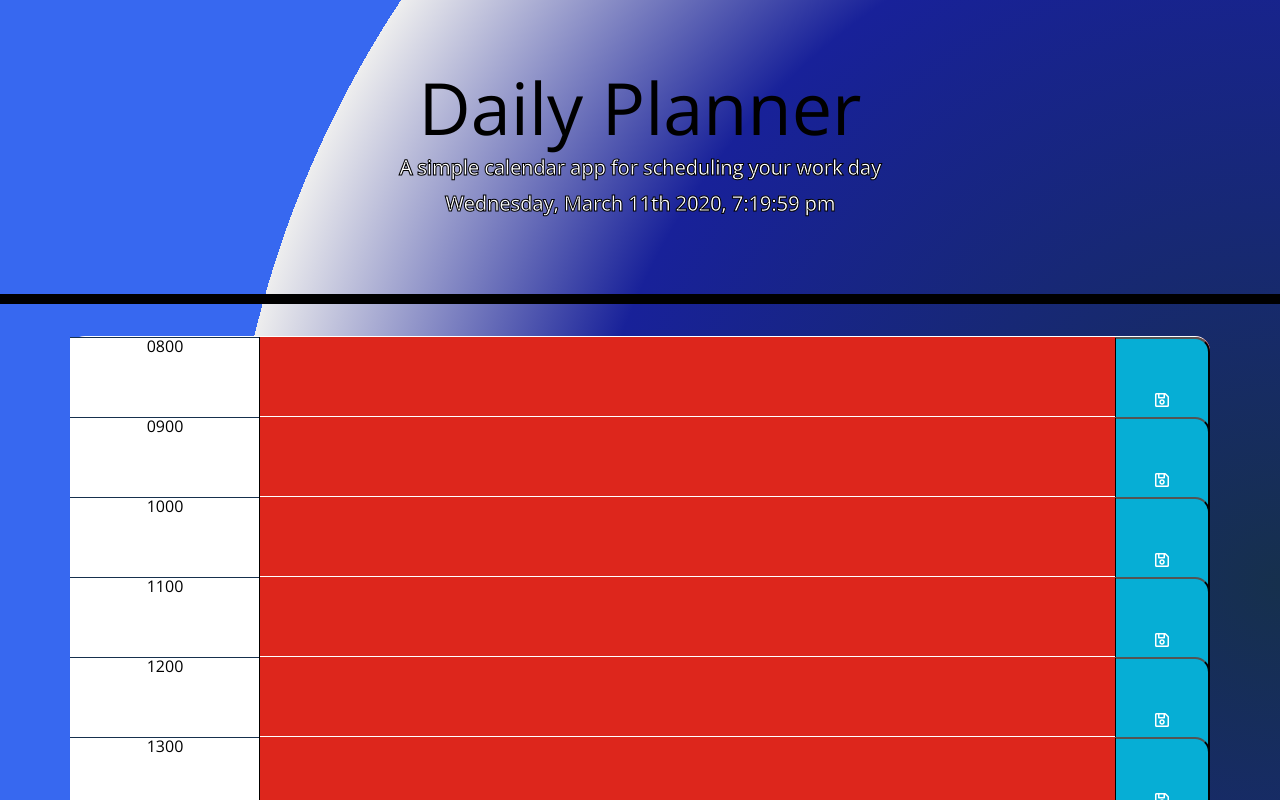
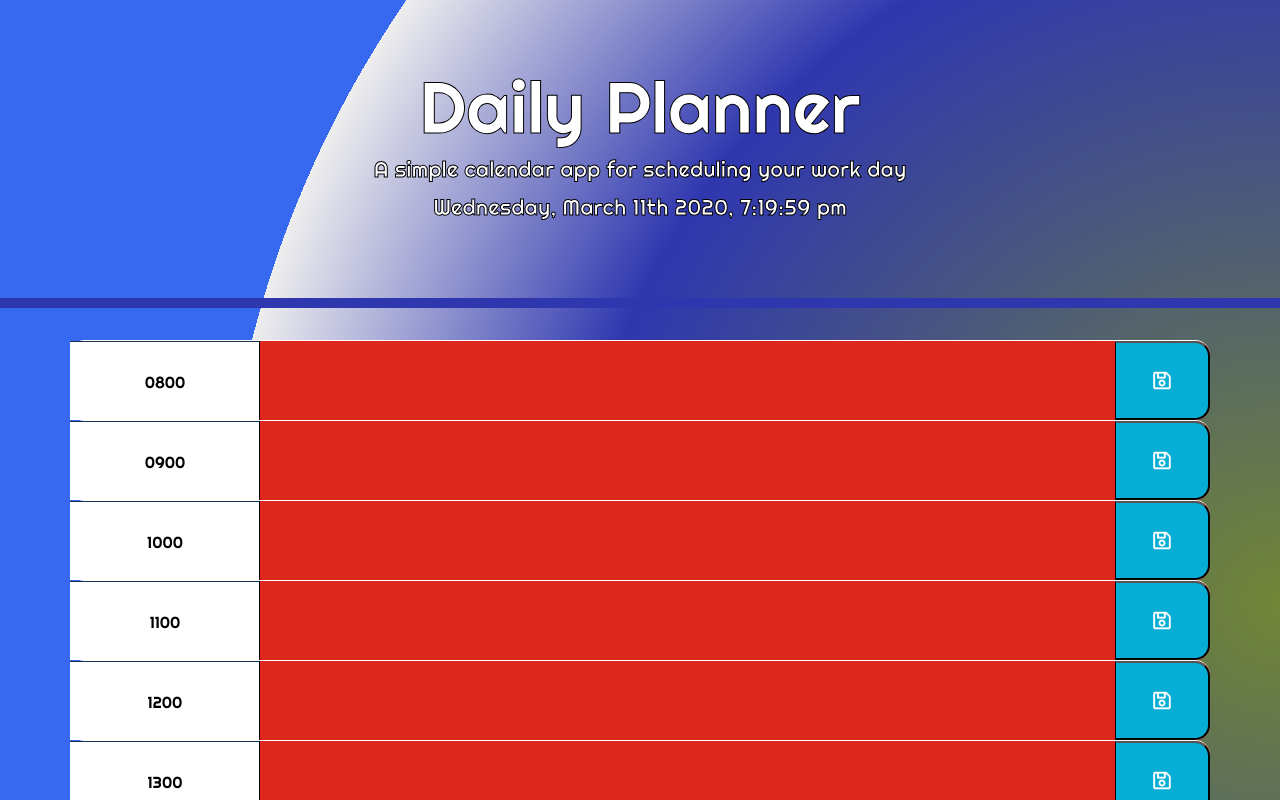
Before and after one commit to ryanhun7er/dp, a plain HTML site: page index.html in a window 1280 px wide. Shown: the top 800 px of the page. Drawn offline with nearby package versions, Linux system fonts and the light colour scheme.

Commit message:
update js and css

```diff
--- a/assets/dp2.js
+++ b/assets/dp2.js
@@ -74,9 +74,10 @@ $(document).ready(function () {
         console.log($(this).siblings(".input").children("textarea").val());
 
         var hour = $(this).attr("id");
-        var note = $(this).siblings(".input").children("textarea").val();
+        var task = $(this).siblings(".input").children("textarea").val();
 
-        localStorage.setItem(hour, note);
+        localStorage.setItem(hour, task);
+        alert("Saved!")
     })
 
     for (let i=0; i < timeArr24.length; i++) {
--- a/assets/style.css
+++ b/assets/style.css
@@ -1,19 +1,27 @@
 body {
-  background: radial-gradient(circle at 100%, rgb(22, 48, 77), rgb(24, 33, 153) 50%, #eee 75%, rgb(55, 104, 240) 75%);
+  background: radial-gradient(circle at 100%, rgb(113, 134, 54), rgb(47, 55, 175) 50%, #eee 75%, rgb(55, 104, 240) 75%);
   font-family: 'Open Sans', sans-serif;
   font-size: 16px;
   line-height: 1;
 }
 
 .container {
-  padding-bottom: 2rem;
+  padding-bottom: 4rem;
+}
+
+h1 {
+  font-family: 'Righteous', cursive;
+  -webkit-text-fill-color: white; /* Will override color (regardless of order) */
+  -webkit-text-stroke-width: 1px;
+  -webkit-text-stroke-color: black;
 }
 
 .lead {
-  font-weight: bold;
+  font-family: 'Righteous', cursive;
   -webkit-text-fill-color: white; /* Will override color (regardless of order) */
   -webkit-text-stroke-width: 1px;
   -webkit-text-stroke-color: black;
+  font-size: 22px;
 }
 
 textarea{
@@ -22,8 +30,9 @@ textarea{
   resize: none;
   color: #000000;
   border-left: 1px solid black;
-  padding: 2rem;
-  font-size: 20px;
+  padding-top: 1.5rem;
+  padding-left: 1rem;
+
 }
 
 .jumbotron {
@@ -31,7 +40,7 @@ textarea{
   background-color: transparent;
   color: black;
   border-radius: 0;
-  border-bottom: 10px solid black;
+  border-bottom: 10px solid rgb(47, 55, 175);
 }
 
 .description{
@@ -41,6 +50,7 @@ textarea{
 .time-block{
   text-align: center;
   border-radius: 15px;
+  font-family: 'Righteous', cursive;
 }
 
 .row {
@@ -53,7 +63,7 @@ textarea{
   background-color: #ffffff;
   color: #000000;
   border-top: 1px solid  rgb(22, 48, 77);
-  /*padding-top: 2rem;*/
+  padding-top: 2rem;
 }
 
 .past {
@@ -77,9 +87,10 @@ textarea{
   border-bottom-right-radius: 15px;
   background-color: #06AED5;
   color: white;
+  font-size: 20px;
 }
 
 .saveBtn:hover {
-  font-size: 20px;
+  font-size: 50px;
   transition: all .3s ease-in-out;
 }
--- a/index.html
+++ b/index.html
@@ -18,6 +18,7 @@
       href="https://fonts.googleapis.com/css?family=Open+Sans&display=swap"
       rel="stylesheet"
     />
+    <link href="https://fonts.googleapis.com/css?family=Righteous&display=swap" rel="stylesheet">
     <link rel="stylesheet" href="assets/style.css" />
     <title>Daily Planner</title>
   </head>
```
